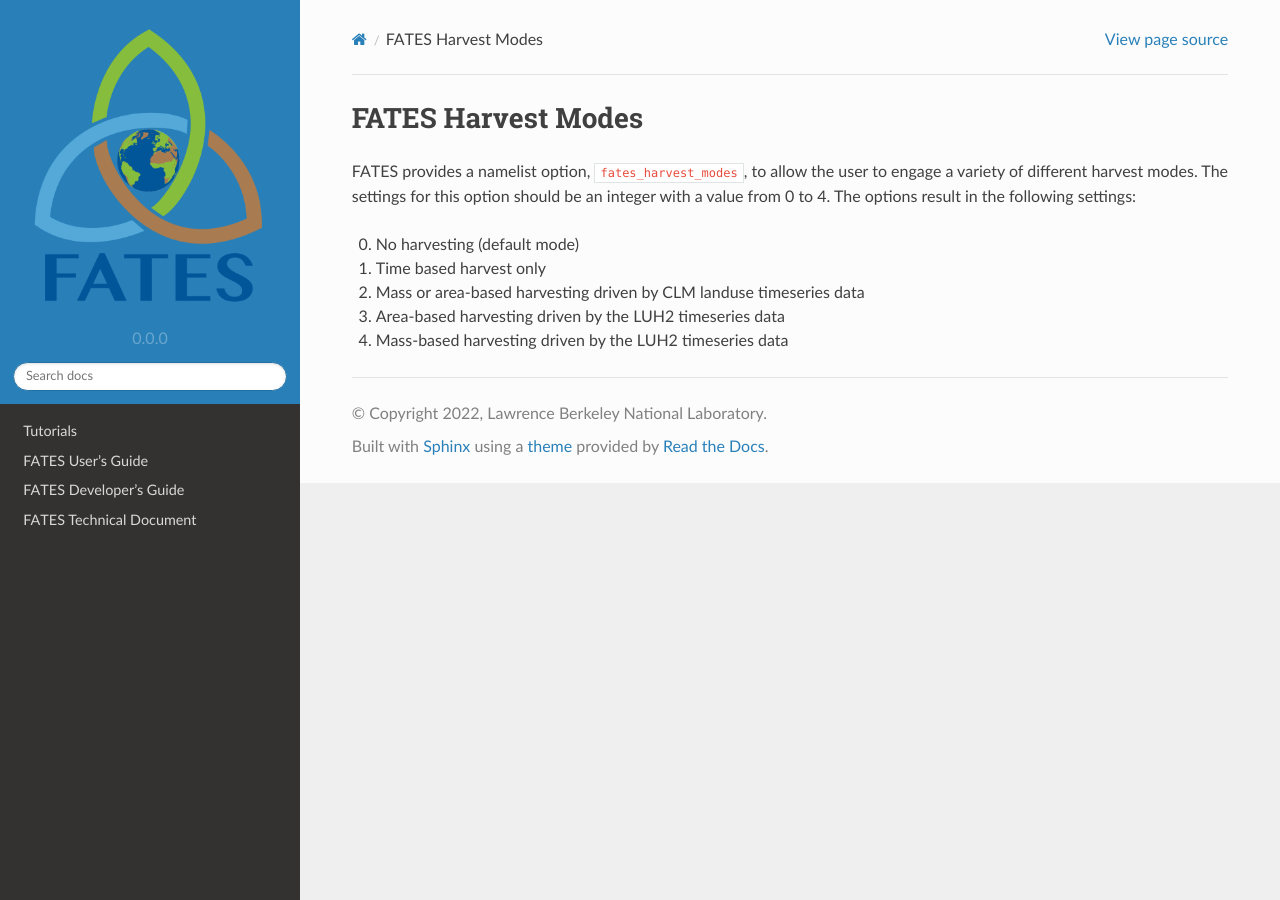
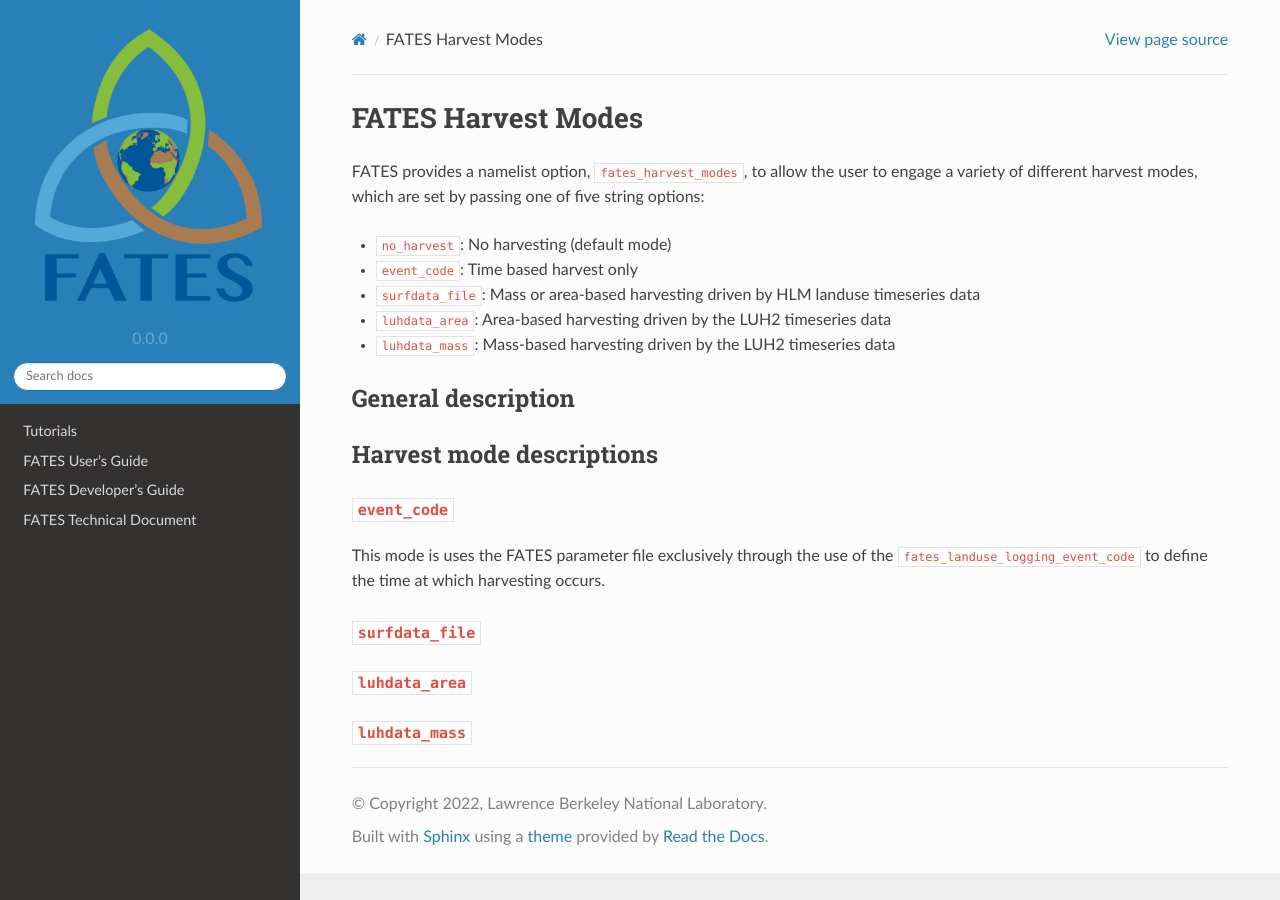
Before and after one commit to NGEET/fates-users-guide, a Sphinx documentation site: the page built from docs/source/user/harvest-modes.md, in a window 1280 px wide. Built offline with Sphinx 7.4.7 and the Read the Docs theme 2.0.0, drawn with Linux system fonts in a browser that asks for light colours.

Commit message:
update the codes from integer to strings
This also starts the outline of subsections

```diff
--- a/docs/source/user/harvest-modes.md
+++ b/docs/source/user/harvest-modes.md
@@ -1,9 +1,23 @@
 # FATES Harvest Modes
 
-FATES provides a namelist option, `fates_harvest_modes`, to allow the user to engage a variety of different harvest modes.  The settings for this option should be an integer with a value from 0 to 4.  The options result in the following settings:
+FATES provides a namelist option, `fates_harvest_modes`, to allow the user to engage a variety of different harvest modes, which are set by passing one of five string options:
 
-0. No harvesting (default mode)
-1. Time based harvest only
-2. Mass or area-based harvesting driven by CLM landuse timeseries data
-3. Area-based harvesting driven by the LUH2 timeseries data
-4. Mass-based harvesting driven by the LUH2 timeseries data
+- `no_harvest`: No harvesting (default mode)
+- `event_code`: Time based harvest only
+- `surfdata_file`: Mass or area-based harvesting driven by HLM landuse timeseries data
+- `luhdata_area`: Area-based harvesting driven by the LUH2 timeseries data
+- `luhdata_mass`: Mass-based harvesting driven by the LUH2 timeseries data
+
+## General description
+
+## Harvest mode descriptions
+
+### `event_code`
+
+This mode is uses the FATES parameter file exclusively through the use of the `fates_landuse_logging_event_code` to define the time at which harvesting occurs.
+
+### `surfdata_file`
+
+### `luhdata_area`
+
+### `luhdata_mass`
```
